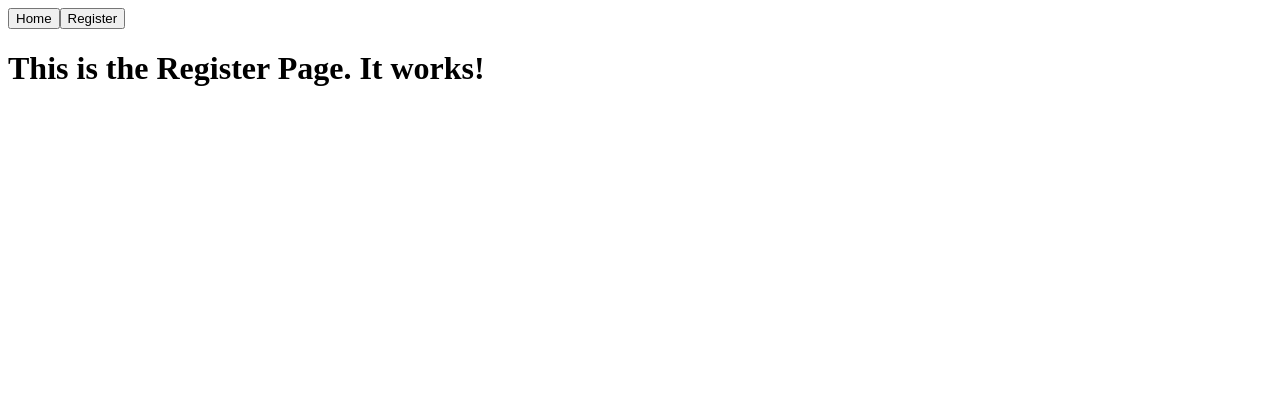
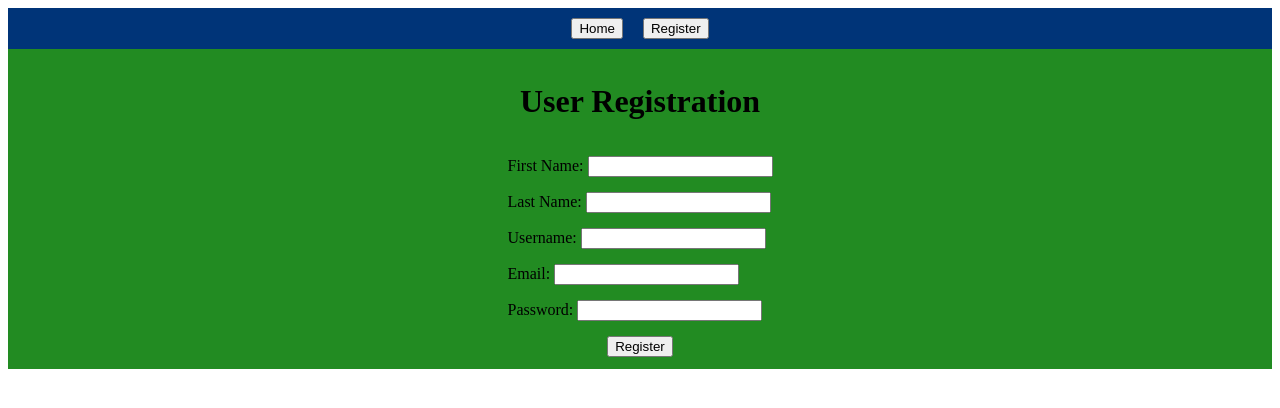
Before and after one commit to useless-items/useless-items, a React (Vite) app in the folder client/: page /register in a window 1280 px wide. Shown: the top 408 px of the page. Built offline with nearby package versions, Linux system fonts and the light colour scheme.

Commit message:
added all of Register.jsx, useStates, form structure, with success and error messages. CSS is also added to distinguish different categories

```diff
--- a/client/src/App.jsx
+++ b/client/src/App.jsx
@@ -6,9 +6,9 @@ const App = () => {
 
   return (
     <>
-      <div id='navbar'>
-        <Link to='/'><button className='home'>Home</button></Link>
-        <Link to='/register'><button className='register'>Register</button></Link>
+      <div id='navbar' className='navbar'>
+        <Link to='/' className='navbar-link'><button className='home'>Home</button></Link>
+        <Link to='/register' className='navbar-link'><button className='register'>Register</button></Link>
       </div>
 
       <Routes>
--- a/client/src/components/Register.jsx
+++ b/client/src/components/Register.jsx
@@ -1,7 +1,84 @@
+import { useState } from "react";
+import '../index.css';
+
 const Register = () => {
+
+    const [firstName, setFirstName] = useState('');
+    const [lastName, setLastName] = useState('');
+    const [username, setUsername] = useState('');
+    const [email, setEmail] = useState('');
+    const [password, setPassword] = useState('');
+    const [error, setError] = useState({status: false, message: ''});
+    const [success, setSuccess] = useState({status: false, message: ''});
+
+    const handleSubmit = (e) => {
+        e.preventDefault();
+
+        if(!firstName || !lastName || !username || !email || !password) {
+            setError({ status: true, message: 'Please fill out all fields, you goofball.' });
+            setSuccess({ status: false, message: ''});
+            return;
+        }
+
+        setError({ status: false, message: '' });
+
+        if(firstName && lastName && username && email && password) {
+            setSuccess({ status: true, message: 'Success! You are Registered!'});
+            return;
+        }
+
+        setSuccess({ status: false, message: '' });
+
+        const formData = {
+            firstName: firstName,
+            lastName: lastName,
+            username: username,
+            email: email,
+            password: password
+        };
+
+        console.log(formData);
+    };
+
     return (
         <>
-            <h1>This is the Register Page. It works!</h1>
+
+            <div className='register-form'>
+                <div>
+                    <h1>User Registration</h1>
+                </div>
+
+                {error.status && <h2 className='error-message'>{error.message}</h2>}
+                {success.status && <h2 className='success-message'>{success.message}</h2>}
+
+                <form onSubmit={handleSubmit}>
+                    <div className='register-category'>
+                        <label>First Name: </label>
+                        <input type="text" name="firstname" value={firstName} onChange={(e) => setFirstName(e.target.value)} />
+                    </div>
+                    <div className='register-category'>
+                        <label>Last Name: </label>
+                        <input type="text" name="lastname" value={lastName} onChange={(e) => setLastName(e.target.value)} />
+                    </div>
+                    <div className='register-category'>
+                        <label>Username: </label>
+                        <input type="text" name="username" value={username} onChange={(e) => setUsername(e.target.value)} />
+                    </div>
+                    <div className='register-category'>
+                        <label>Email: </label>
+                        <input type="email" name="email" value={email} onChange={(e) => setEmail(e.target.value)} />
+                    </div>
+                    <div className='register-category'>
+                        <label>Password: </label>
+                        <input type="password" name="password" value={password} onChange={(e) => setPassword(e.target.value)} />
+                    </div>
+                    <div className='register-submit-container'>
+                    <button type='submit'>Register</button>
+                    </div>
+
+                </form>
+            </div>
+
         </>
     )
 }
--- a/client/src/index.css
+++ b/client/src/index.css
@@ -0,0 +1,35 @@
+/* App.jsx */
+.navbar {
+    display: flex;
+    justify-content: center;
+    align-items: center;
+    padding: 10px;
+    background-color: #003478
+    ;
+}
+
+.navbar-link {
+    margin: 0 10px;
+    text-decoration: none;
+}
+
+
+/* Register.jsx */
+.register-form {
+    display: flex;
+    flex-direction: column;
+    align-items: center;
+    justify-content: center;
+    height: 40vh;
+    background-color: #228B22;
+}
+
+.register-category {
+    margin-top: 15px;
+}
+
+.register-submit-container {
+    display: flex;
+    margin-top: 15px;
+    justify-content: center;
+}
```
